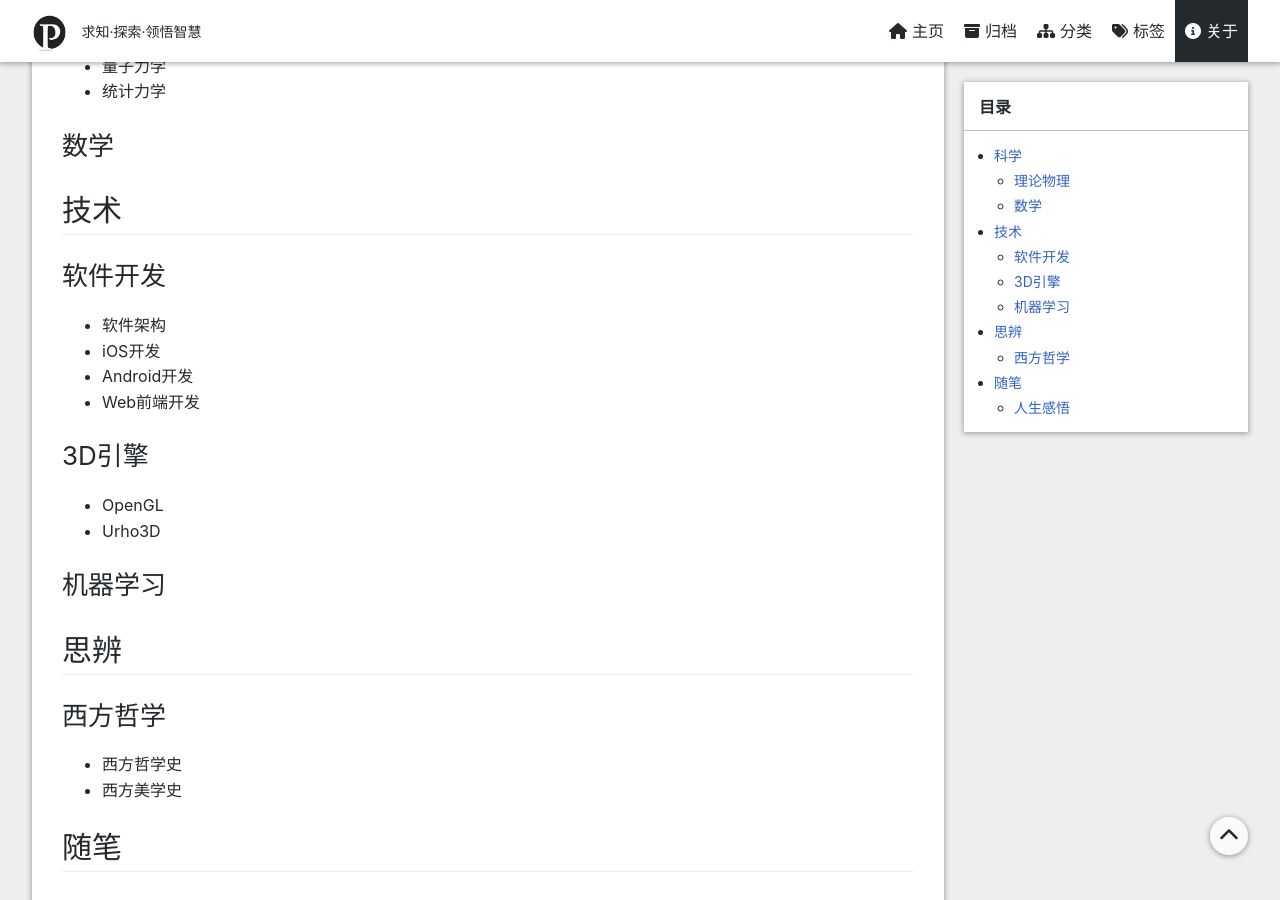
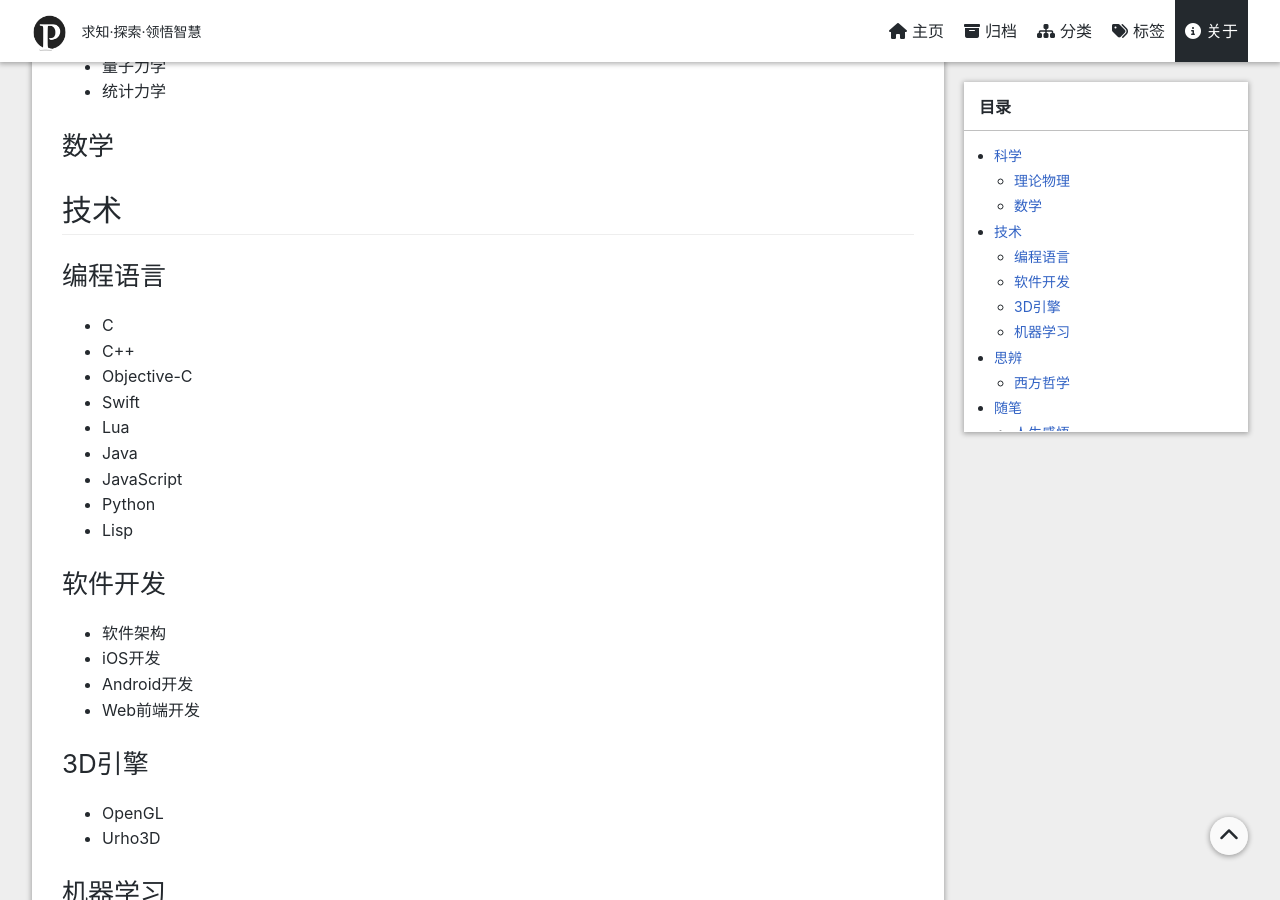
Before and after one commit to pyericz/blog, a Jekyll site: the page built from page/3about.md, in a window 1280 px wide and 900 px high, scrolled down 426 px. Built offline with Jekyll 4.4.1, drawn with Linux system fonts in a browser that asks for light colours; nearby versions of some CDN libraries; comment, search, counter and statistics services are not loaded; a style sheet for code colours, icons or effects is not loaded.

Commit message:
update about

```diff
--- a/page/3about.md
+++ b/page/3about.md
@@ -23,6 +23,17 @@ icon: info-circle
 
 ## 技术
 
+### 编程语言
+- C
+- C++
+- Objective-C
+- Swift
+- Lua
+- Java
+- JavaScript
+- Python
+- Lisp
+
 ### 软件开发
 - 软件架构
 - iOS开发
```
